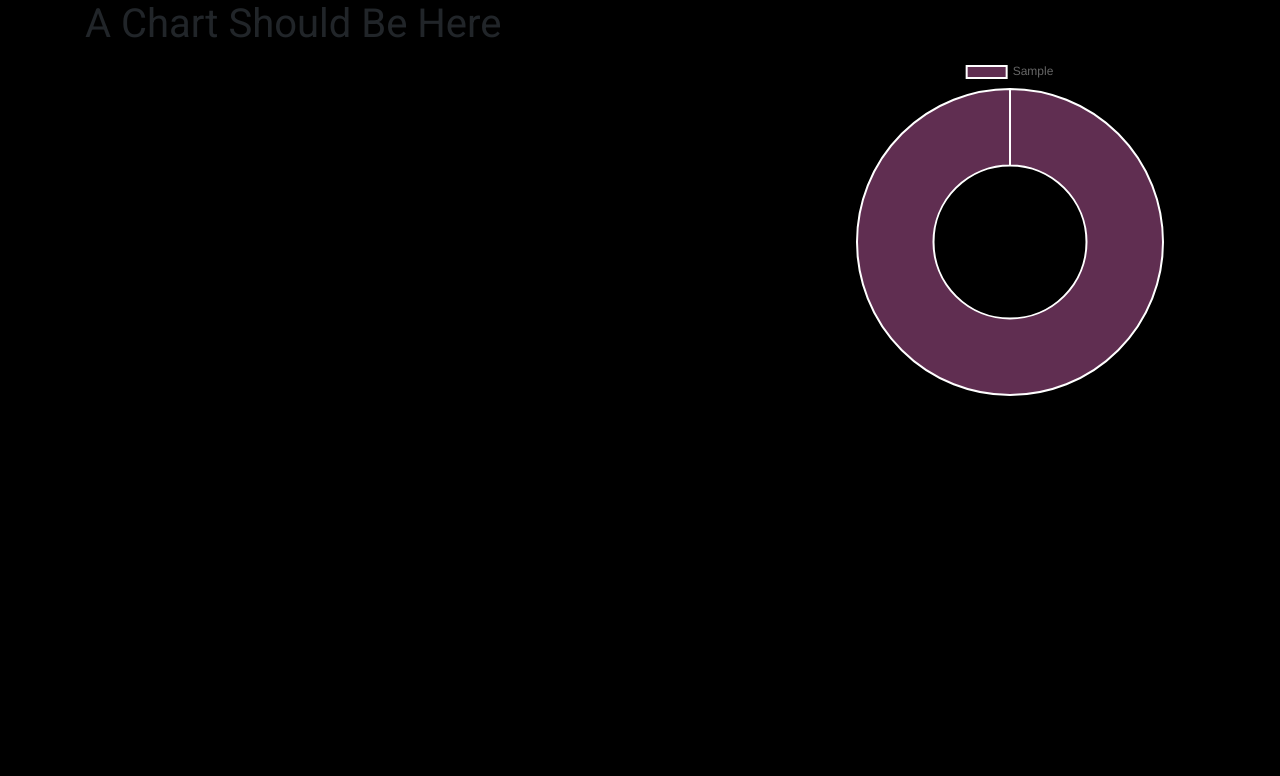
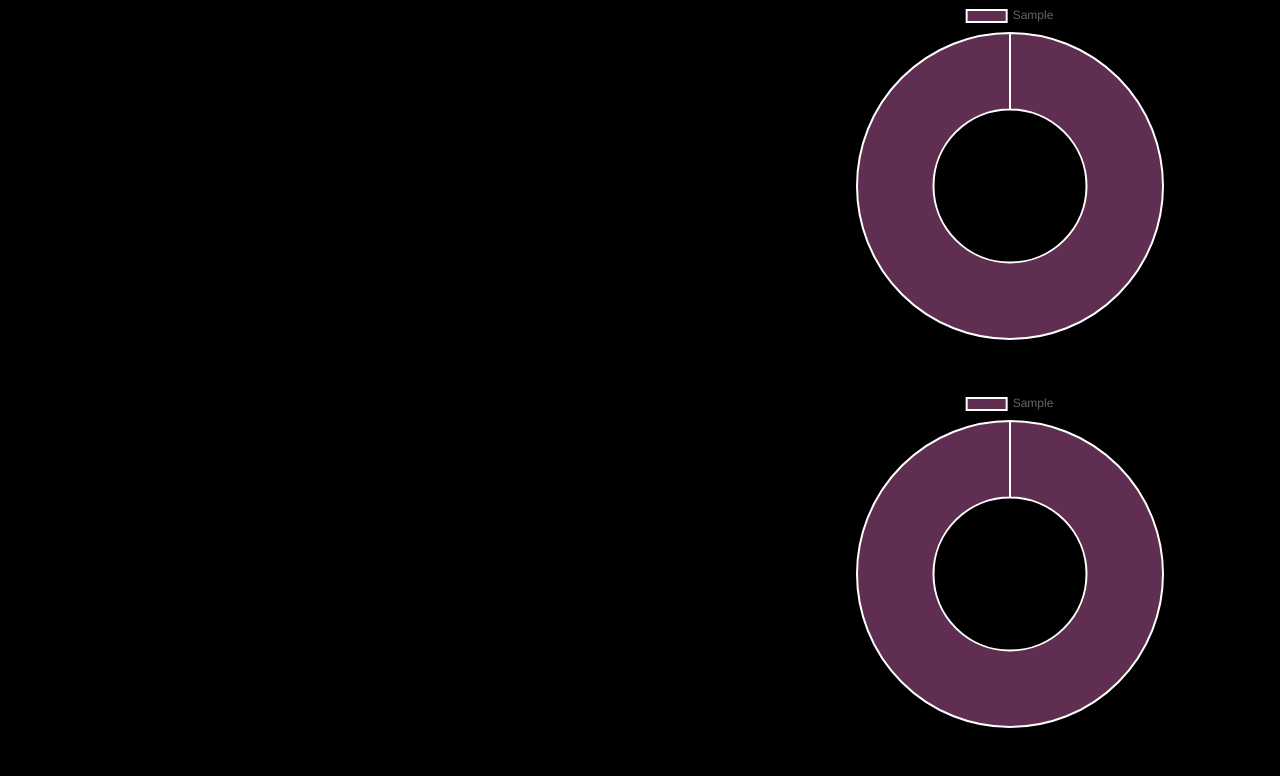
Before and after one commit to seandmontgomery/trail_tracker, a Flask app: page /charts in a window 1280 px wide. Shown: the part 84-860 px from the top of the page. Before the commit the page ends 480 px from the top, so only its background shows below. Run offline with Flask 2, Linux system fonts and the light colour scheme; a user stored in the database is signed in; tables that the repository leaves empty hold one stand-in row (values such as "Sample post"); some libraries are stand-ins or nearby versions.

Commit message:
charts working

```diff
--- a/website/templates/charts.html
+++ b/website/templates/charts.html
@@ -3,11 +3,6 @@
 {% block content %}
 
 {% block body %}
-
-
-
-
-<h1>A Chart Should Be Here</h1>
 
 <div class="container-fluid">
     <div class="row">
@@ -20,6 +15,11 @@
                     <canvas id="terrainChart" class="mb-5"></canvas>
                 </div>
             </div>
+                <div class="row" id="doughnut-chart-row">
+                    <div class="col-12">
+                        <canvas id="difficultyChart" class="mb-5"></canvas>
+                    </div>
+                </div>
         </div>
 </div>
 
@@ -49,6 +49,29 @@ $.get('/trail-chart/terrain.json', {}, (res) => {
     })
     });
 
+$.get('/trail-chart/difficulty.json', {}, (res) => {
+
+let terrainChart = document.getElementById("difficultyChart").getContext("2d");
+let colors = ['#602E51', '#875053', '#B8BEDD', '#4E4C67', '#B28B84'];
+
+let chart = new Chart(difficultyChart, {
+    type: "doughnut",
+    data: {
+        labels: res.labels,
+        datasets: [
+            {
+                label: "Difficulty",
+                data: res.values,
+                backgroundColor: colors,
+            }
+        ]
+    },
+    options: {
+    }
+
+})
+});
+
 </script>
 
 {%endblock%}
```
